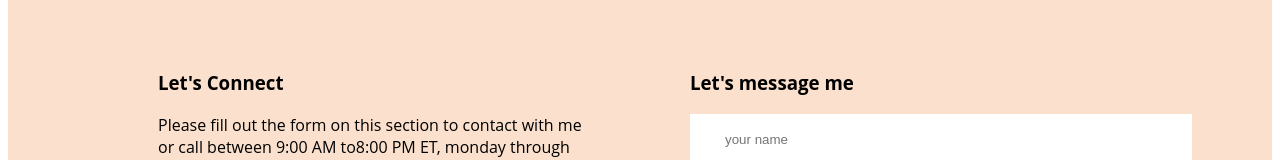
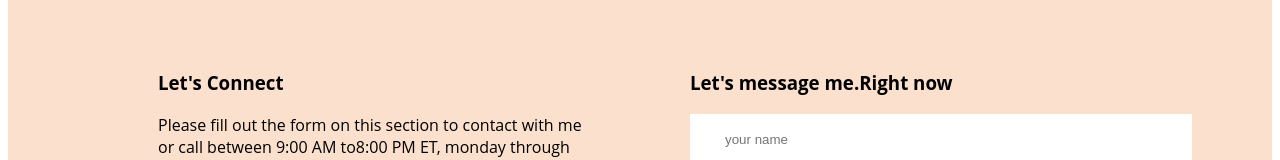
Before and after one commit to shuvo402/developer-protfolio, a plain HTML site: page index.html in a window 1280 px wide. Shown: the part 3000-3160 px from the top of the page. Drawn offline with Linux system fonts and the light colour scheme.

Commit message:
update footer

```diff
--- a/index.html
+++ b/index.html
@@ -192,7 +192,7 @@
         </div>
 
         <div class="footer-coloum">
-            <h3 class="footer-title">Let's message me</h3>
+            <h3 class="footer-title">Let's message me.Right now</h3>
 
            <form class="contact" action="">
             <input placeholder="your name" type="text" name="name" id="name">
```
